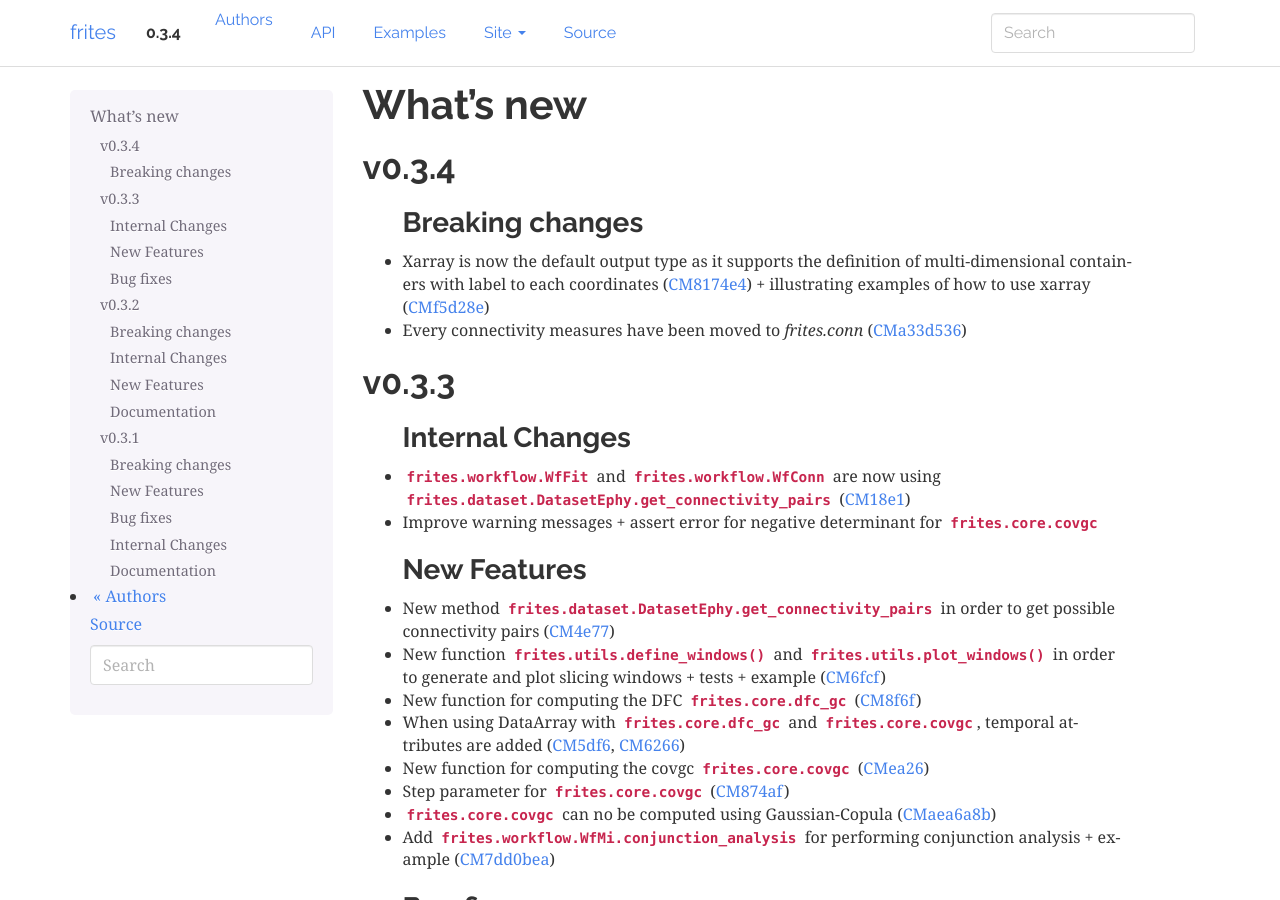
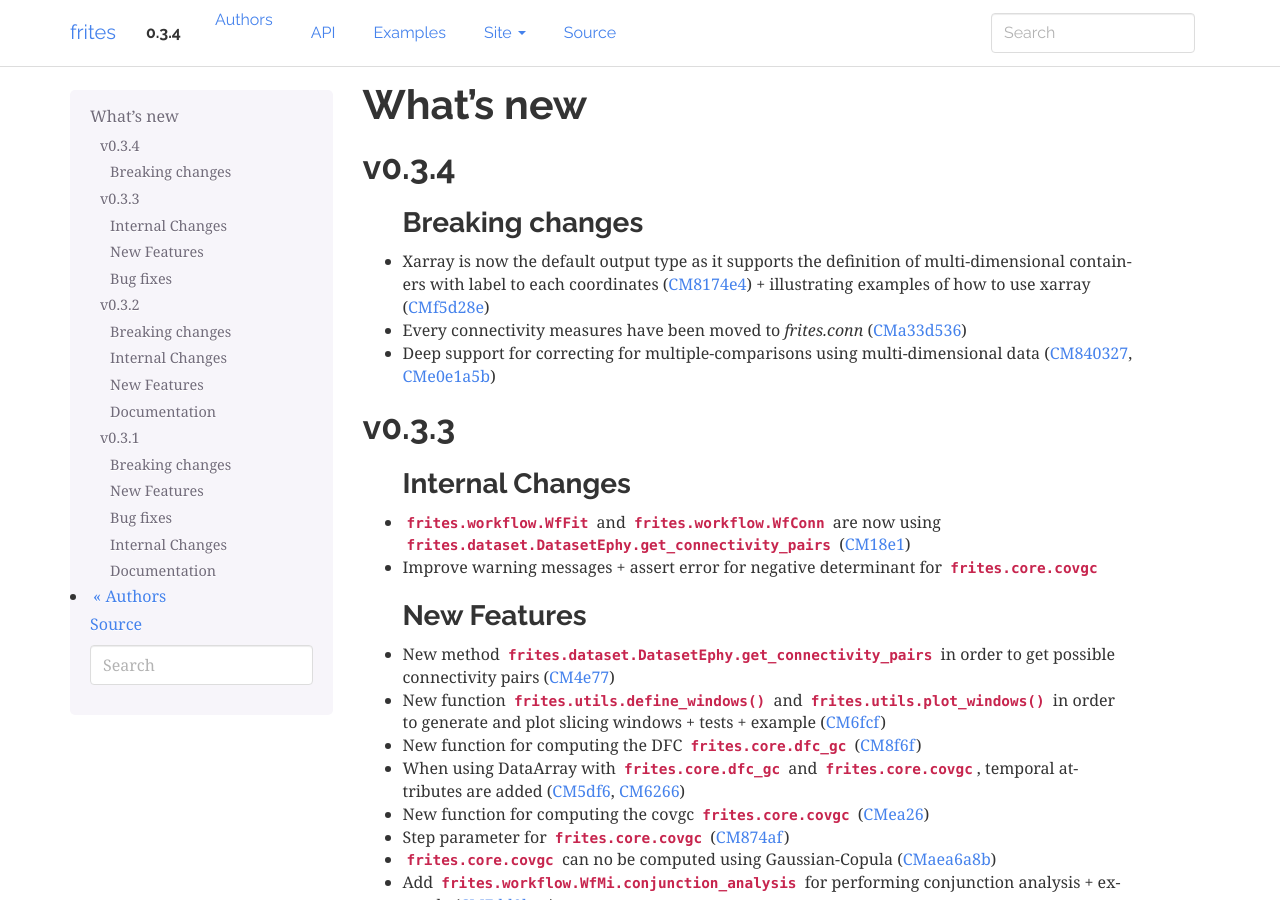
Before and after one commit to brainets/frites, a Sphinx documentation site: the page built from docs/source/whatsnew.rst, in a window 1280 px wide and 900 px high. Built offline with Sphinx 7.4.7, drawn with Linux system fonts in a browser that asks for light colours; pages that are not in the unit, such as notebooks, are missing from menus.

Commit message:
update whatsnew + API

```diff
--- a/docs/source/whatsnew.rst
+++ b/docs/source/whatsnew.rst
@@ -10,6 +10,7 @@
 ++++++++++++++++
 * Xarray is now the default output type as it supports the definition of multi-dimensional containers with label to each coordinates (:commit:`8174e4`) + illustrating examples of how to use xarray (:commit:`f5d28e`)
 * Every connectivity measures have been moved to `frites.conn` (:commit:`a33d536`)
+* Deep support for correcting for multiple-comparisons using multi-dimensional data (:commit:`840327`, :commit:`e0e1a5b`)
 
 v0.3.3
 ------
```
Also changed, not shown: docs/source/api.rst (+2 -9 lines).
